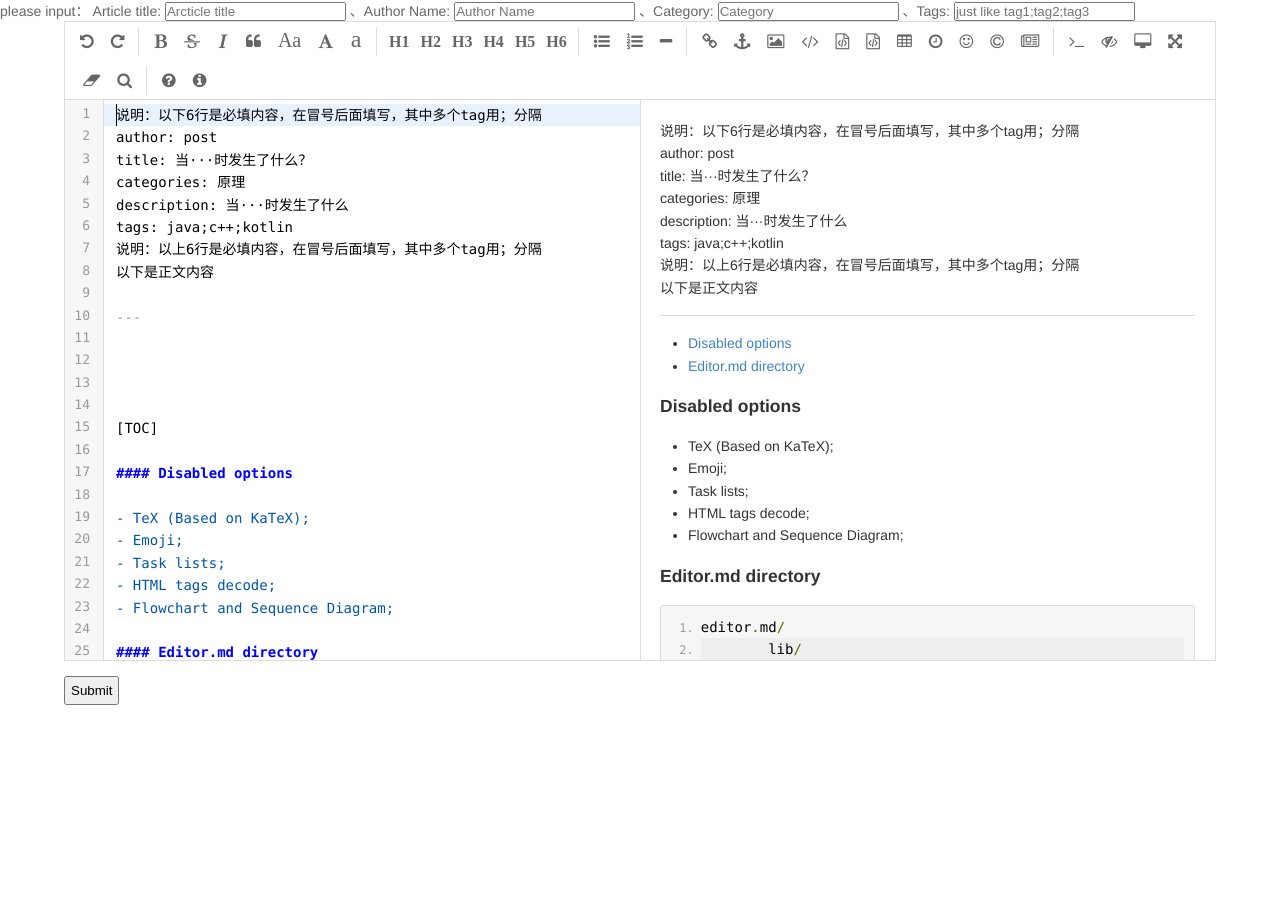
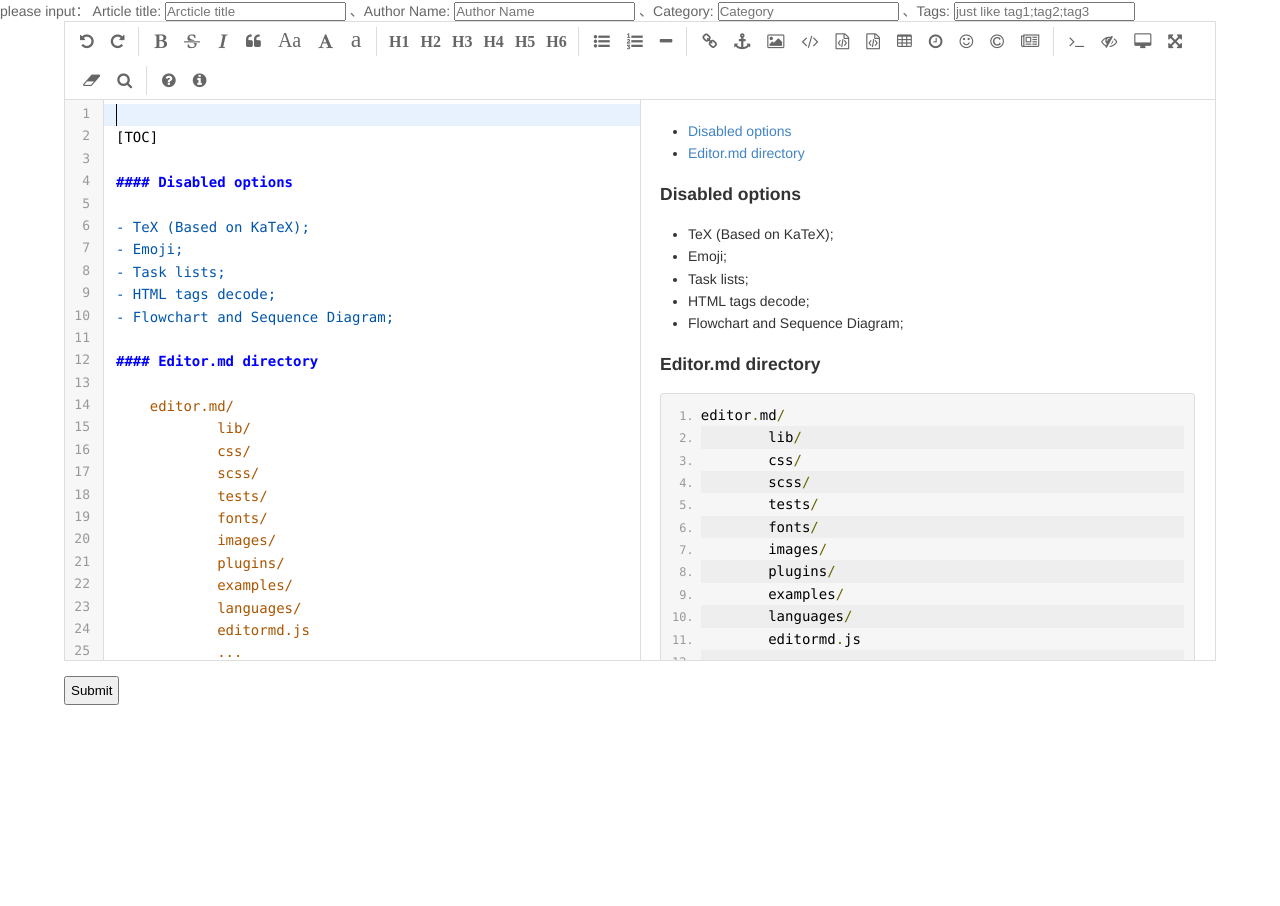
Before and after one commit to Overdo/lgblog, a Flask app: template lgblog/templates/blog/blog_new.html in a window 1280 px wide. Shown: the part 63-969 px from the top of the page. Run offline with Flask 2, Linux system fonts and the light colour scheme; the template is opened without the code that fills it: values that come from a table or form of the project are taken from there, others are empty; some libraries are stand-ins or nearby versions.

Commit message:
fix blog_new view

```diff
--- a/lgblog/controllers/blog/__init__.py
+++ b/lgblog/controllers/blog/__init__.py
@@ -1,3 +1,4 @@
+import markdown2
 import re
 from lgblog import db
 from flask import render_template, redirect, flash
@@ -240,7 +241,7 @@ def new_blog():
     if form.validate_on_submit():
 
         new_post = Post(id=str(uuid4()), title=form.title.data)
-        new_post.text = form.content.data
+        new_post.text = str(markdown2.markdown(form.content.data))
         new_post.publish_date = datetime.now()
         new_post.user_id = current_user.get_id()
 
--- a/lgblog/templates/blog/blog_new.html
+++ b/lgblog/templates/blog/blog_new.html
@@ -29,19 +29,7 @@
 
         <div id="content-editor">
 
-                <textarea style="display:none;" name="content">说明：以下6行是必填内容，在冒号后面填写，其中多个tag用；分隔
-author: post
-title: 当···时发生了什么？
-categories: 原理
-description: 当···时发生了什么
-tags: java;c++;kotlin
-说明：以上6行是必填内容，在冒号后面填写，其中多个tag用；分隔
-以下是正文内容
-
----
-
-
-
+                <textarea style="display:none;" name="content">
 
 [TOC]
 
```
